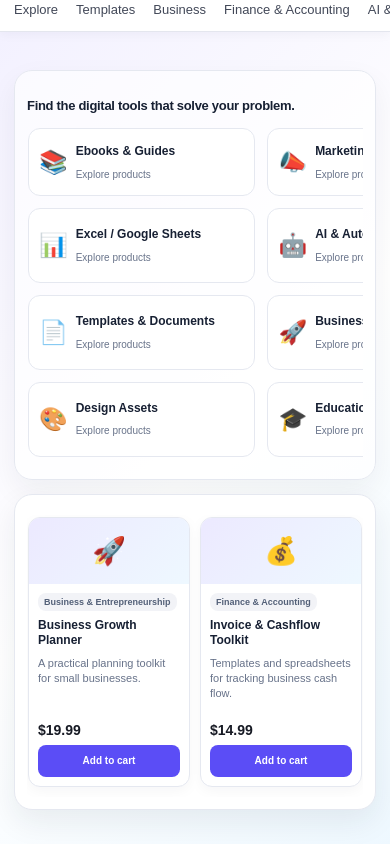
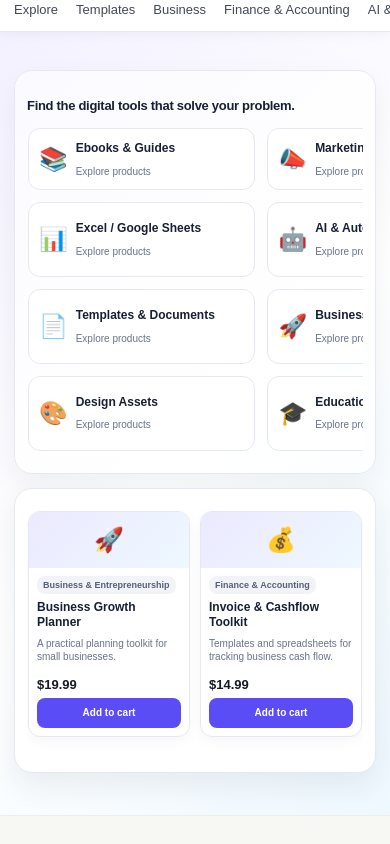
Before and after one commit to agnengineeringselectricals-crypto/diginanba, a Next.js app: page / in a window 390 px wide. Shown: the part 120-964 px from the top of the page. Built offline with nearby package versions, Linux system fonts and the light colour scheme; no server answers; the database is empty.

Commit message:
Fix oversized homepage product cards and row height

```diff
--- a/app/globals.css
+++ b/app/globals.css
@@ -385,3 +385,36 @@ a.ref-need:hover .ref-solution-link{text-decoration:underline}
   .ref-featured-body{padding:7px}
   .ref-featured-body p{font-size:10px}
 }
+
+
+/* Compact homepage rows: prevent the featured cards from stretching to match the full category panel height. */
+.ref-market-grid{align-items:start!important}
+.ref-market-left,.ref-featured-panel{height:auto!important;align-self:start;min-height:0}
+.ref-featured-panel{display:block}
+.ref-featured-grid{align-items:flex-start!important;align-content:start!important}
+.ref-featured-card{height:auto!important;min-height:0!important;align-self:flex-start!important;flex:0 0 calc((100% - 12px)/2);max-width:calc((100% - 12px)/2)}
+.ref-featured-art{height:64px!important;flex-basis:64px!important;font-size:27px}
+.ref-featured-body{flex:0 0 auto;padding:9px}
+.ref-featured-body h3{font-size:13px;line-height:1.3;min-height:0;margin:6px 0}
+.ref-featured-body p{font-size:11px;line-height:1.35;min-height:0;margin:0 0 8px}
+.ref-featured-footer{margin-top:0;padding-top:6px;gap:6px}
+.ref-featured-footer .ref-price{font-size:14px}
+.ref-add-cart{min-height:30px;padding:7px 8px;font-size:10px}
+.ref-category-scroll{height:auto}
+.ref-categories{grid-template-rows:repeat(2,minmax(72px,auto));grid-auto-rows:auto}
+.ref-category{height:auto;min-height:72px}
+@media(max-width:900px){
+  .ref-market-grid{align-items:start!important}
+  .ref-market-left,.ref-featured-panel{height:auto!important}
+  .ref-featured-card{flex-basis:calc((100% - 10px)/2);max-width:calc((100% - 10px)/2)}
+}
+@media(max-width:560px){
+  .ref-categories{grid-template-rows:repeat(4,minmax(62px,auto))}
+  .ref-category{min-height:62px}
+  .ref-featured-art{height:56px!important;flex-basis:56px!important;font-size:24px}
+  .ref-featured-body{padding:8px}
+  .ref-featured-body h3{font-size:12px}
+  .ref-featured-body p{font-size:10px;line-height:1.3}
+  .ref-featured-footer{flex-direction:column;align-items:stretch}
+  .ref-featured-footer .ref-price{font-size:13px}
+}
```
